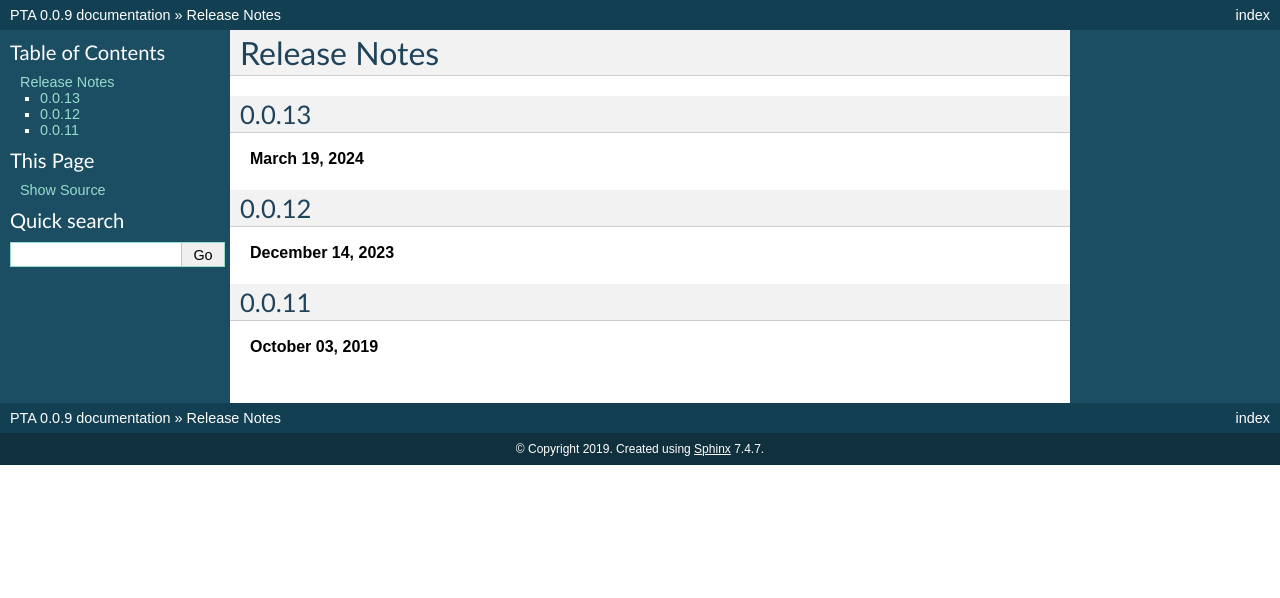
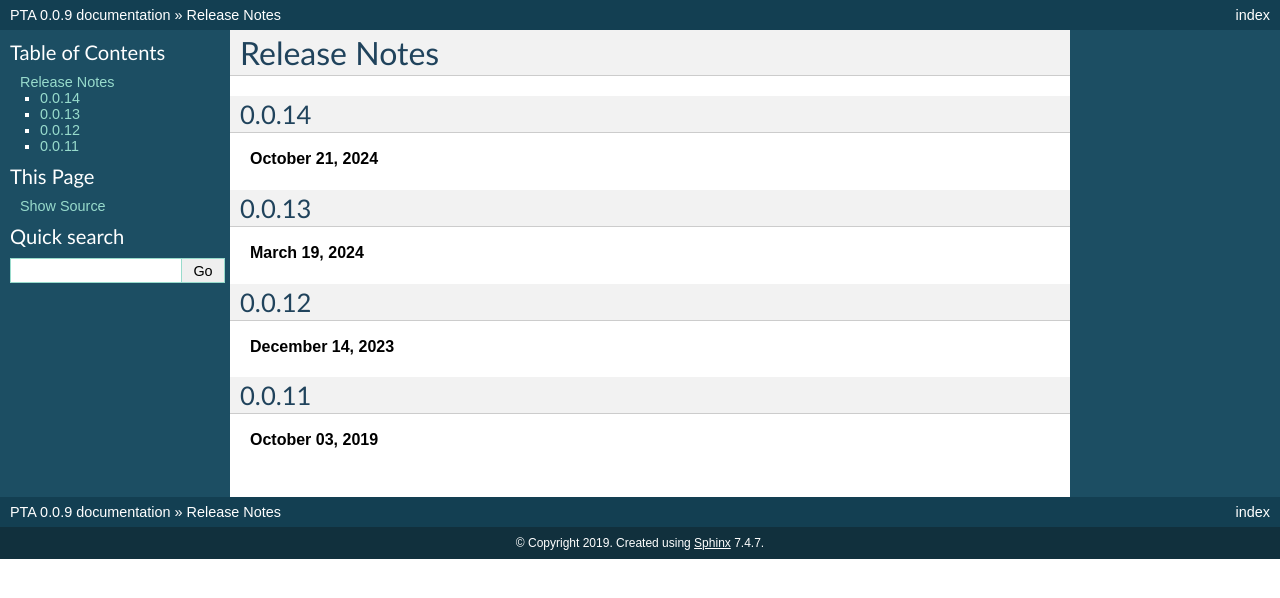
Before and after one commit to isaacovercast/PTA, a Sphinx documentation site: the page built from docs/releasenotes.rst, in a window 1280 px wide. Shown: the top 598 px of the page. Built offline with Sphinx 7.4.7, drawn with Linux system fonts in a browser that asks for light colours.

Commit message:
"Updating PTA/__init__.py to version - 0.0.14

```diff
--- a/PTA/__init__.py
+++ b/PTA/__init__.py
@@ -1,7 +1,7 @@
 """
 PTA - Phylogeographic Temporal Analysis
 """
-__version__ = "0.0.13"
+__version__ = "0.0.14"
 __author__ = "Isaac Overcast"
 
 ## Possible values for __loglevel__: "DEBUG"  "INFO"  "WARN"  "ERROR"
--- a/docs/releasenotes.rst
+++ b/docs/releasenotes.rst
@@ -2,6 +2,10 @@
 
 Release Notes
 =============
+
+0.0.14
+------
+**October 21, 2024**
 
 0.0.13
 ------
```
